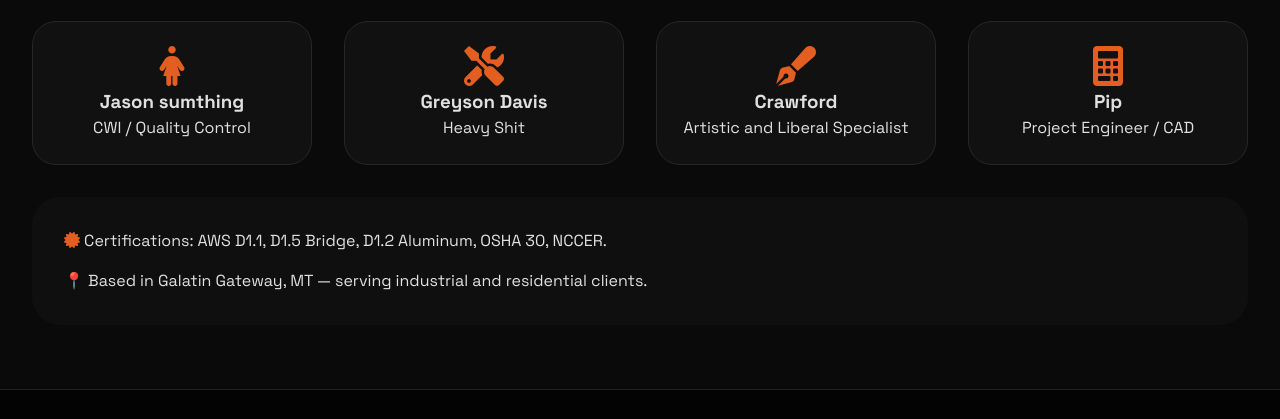
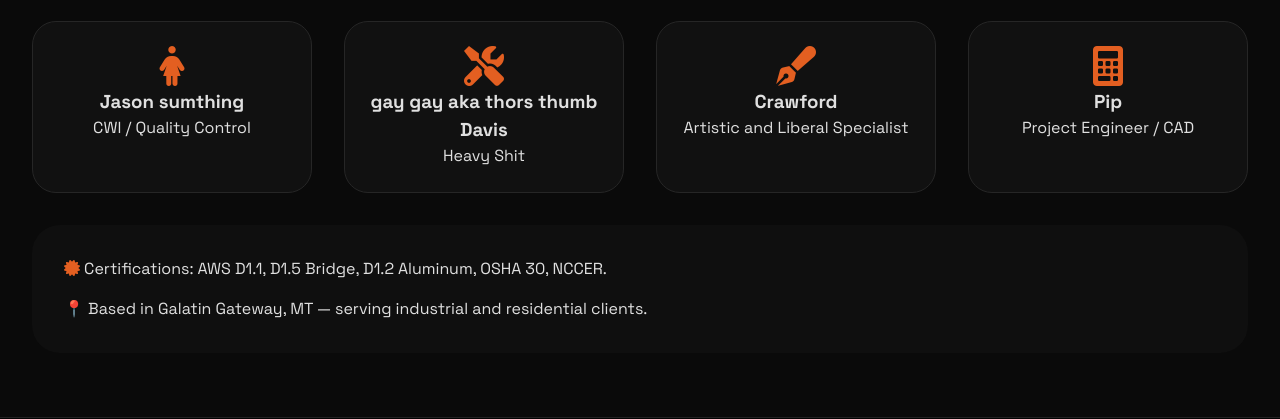
Before and after one commit to BillyBobBoolean/sizzle-stick, a website: page public/pages/bio.html in a window 1280 px wide. Shown: the part 629-1048 px from the top of the page. Drawn offline with Linux system fonts and the light colour scheme.

Commit message:
Update bio.html

```diff
--- a/public/pages/bio.html
+++ b/public/pages/bio.html
@@ -51,7 +51,7 @@
                 <h2 class="section-title">The Crew</h2>
                 <div class="team-grid">
                     <div class="team-member"><i class="fas fa-female"></i><h3>Jason sumthing</h3><p>CWI / Quality Control</p></div>
-                    <div class="team-member"><i class="fas fa-tools"></i><h3>Greyson Davis</h3><p>Heavy Shit</p></div>
+                    <div class="team-member"><i class="fas fa-tools"></i><h3>gay gay aka thors thumb Davis</h3><p>Heavy Shit</p></div>
                     <div class="team-member"><i class="fas fa-pen-fancy"></i><h3>Crawford</h3><p>Artistic and Liberal Specialist</p></div>
                     <div class="team-member"><i class="fas fa-calculator"></i><h3>Pip</h3><p>Project Engineer / CAD</p></div>
                 </div>
```
